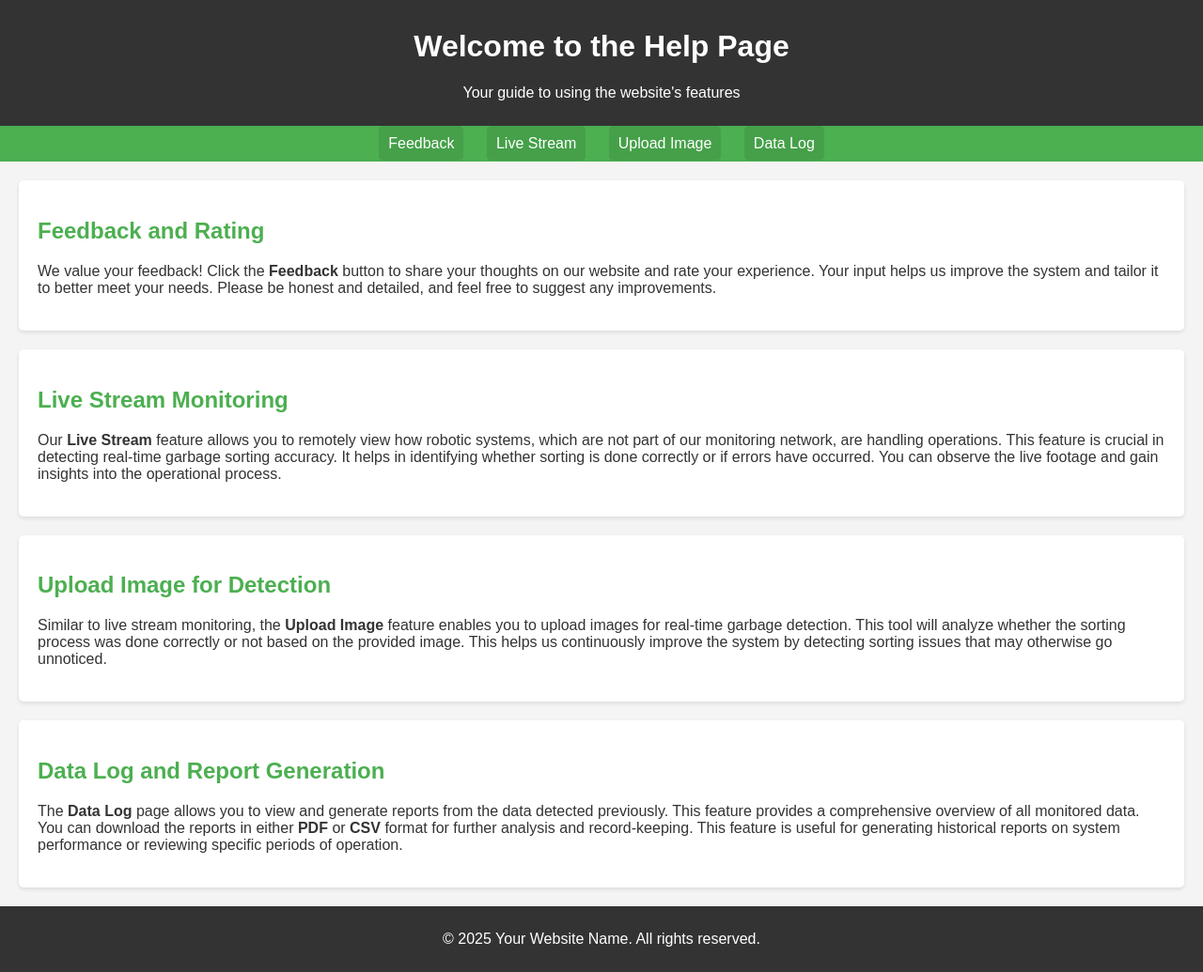
After one commit to group-member/Project-1, a PHP site: page /your_project/help.html in a window 1280 px wide. The commit adds this page. Shown: the whole page at 94% size. Run offline with PHP 8.4, Linux system fonts and the light colour scheme.

Commit message:
Add files via upload

```diff
--- a/feedback_merged.php
+++ b/feedback_merged.php
@@ -3,7 +3,7 @@
 $servername = "localhost";
 $username = "root";
 $password = "";
-$dbname = "feedback_db";
+$dbname = "specific";
 
 $conn = new mysqli($servername, $username, $password, $dbname);
 
--- /dev/null
+++ b/help.html
@@ -0,0 +1,94 @@
+<!DOCTYPE html>
+<html lang="en">
+<head>
+    <meta charset="UTF-8">
+    <meta name="viewport" content="width=device-width, initial-scale=1.0">
+    <title>Help - Dashboard</title>
+    <style>
+        body {
+            font-family: Arial, sans-serif;
+            background-color: #f4f4f4;
+            color: #333;
+            margin: 0;
+            padding: 0;
+        }
+        header {
+            background-color: #333;
+            color: white;
+            text-align: center;
+            padding: 10px 0;
+        }
+        nav {
+            background-color: #4CAF50;
+            padding: 10px;
+            text-align: center;
+        }
+        nav a {
+            color: white;
+            padding: 10px;
+            text-decoration: none;
+            margin: 0 10px;
+            border-radius: 5px;
+            background-color: #45a049;
+        }
+        nav a:hover {
+            background-color: #333;
+        }
+        section {
+            padding: 20px;
+            margin: 20px;
+            background-color: white;
+            border-radius: 5px;
+            box-shadow: 0 2px 4px rgba(0,0,0,0.1);
+        }
+        h2 {
+            color: #4CAF50;
+        }
+        footer {
+            text-align: center;
+            padding: 10px;
+            background-color: #333;
+            color: white;
+        }
+    </style>
+</head>
+<body>
+
+    <header>
+        <h1>Welcome to the Help Page</h1>
+        <p>Your guide to using the website's features</p>
+    </header>
+
+    <nav>
+        <a href="feedback_merged.php">Feedback</a>
+        <a href="live_stream.html">Live Stream</a>
+        <a href="live_stream.html">Upload Image</a>
+        <a href="data_logs.html">Data Log</a>
+    </nav>
+
+    <section id="feedback">
+        <h2>Feedback and Rating</h2>
+        <p>We value your feedback! Click the <strong>Feedback</strong> button to share your thoughts on our website and rate your experience. Your input helps us improve the system and tailor it to better meet your needs. Please be honest and detailed, and feel free to suggest any improvements.</p>
+    </section>
+
+    <section id="livestream">
+        <h2>Live Stream Monitoring</h2>
+        <p>Our <strong>Live Stream</strong> feature allows you to remotely view how robotic systems, which are not part of our monitoring network, are handling operations. This feature is crucial in detecting real-time garbage sorting accuracy. It helps in identifying whether sorting is done correctly or if errors have occurred. You can observe the live footage and gain insights into the operational process.</p>
+    </section>
+
+    <section id="upload-image">
+        <h2>Upload Image for Detection</h2>
+        <p>Similar to live stream monitoring, the <strong>Upload Image</strong> feature enables you to upload images for real-time garbage detection. This tool will analyze whether the sorting process was done correctly or not based on the provided image. This helps us continuously improve the system by detecting sorting issues that may otherwise go unnoticed.</p>
+    </section>
+
+    <section id="data-log">
+        <h2>Data Log and Report Generation</h2>
+        <p>The <strong>Data Log</strong> page allows you to view and generate reports from the data detected previously. This feature provides a comprehensive overview of all monitored data. You can download the reports in either <strong>PDF</strong> or <strong>CSV</strong> format for further analysis and record-keeping. This feature is useful for generating historical reports on system performance or reviewing specific periods of operation.</p>
+    </section>
+
+    <footer>
+        <p>&copy; 2025 Your Website Name. All rights reserved.</p>
+    </footer>
+
+</body>
+</html>
```
Also changed, not shown: dashboard.html (+9 -1 lines), data_logs.html (+8 -0 lines), forgot_password.php (added, +78 -0 lines), live_stream.html (+12 -0 lines), logout.php (added, +13 -0 lines), reset_password.php (added, +83 -0 lines), specific.sql (added, +154 -0 lines), styles.css (+0 -26 lines).
